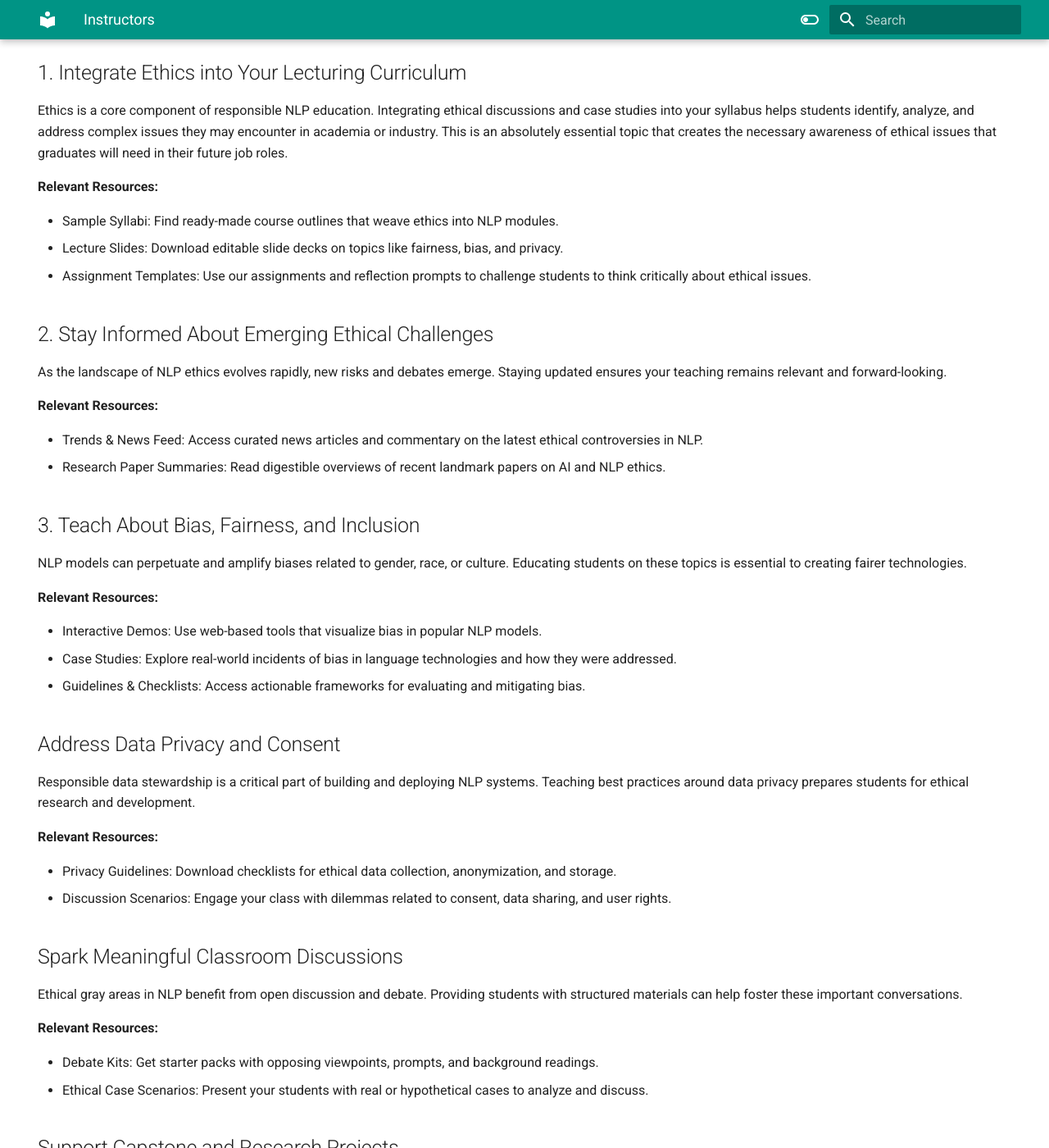
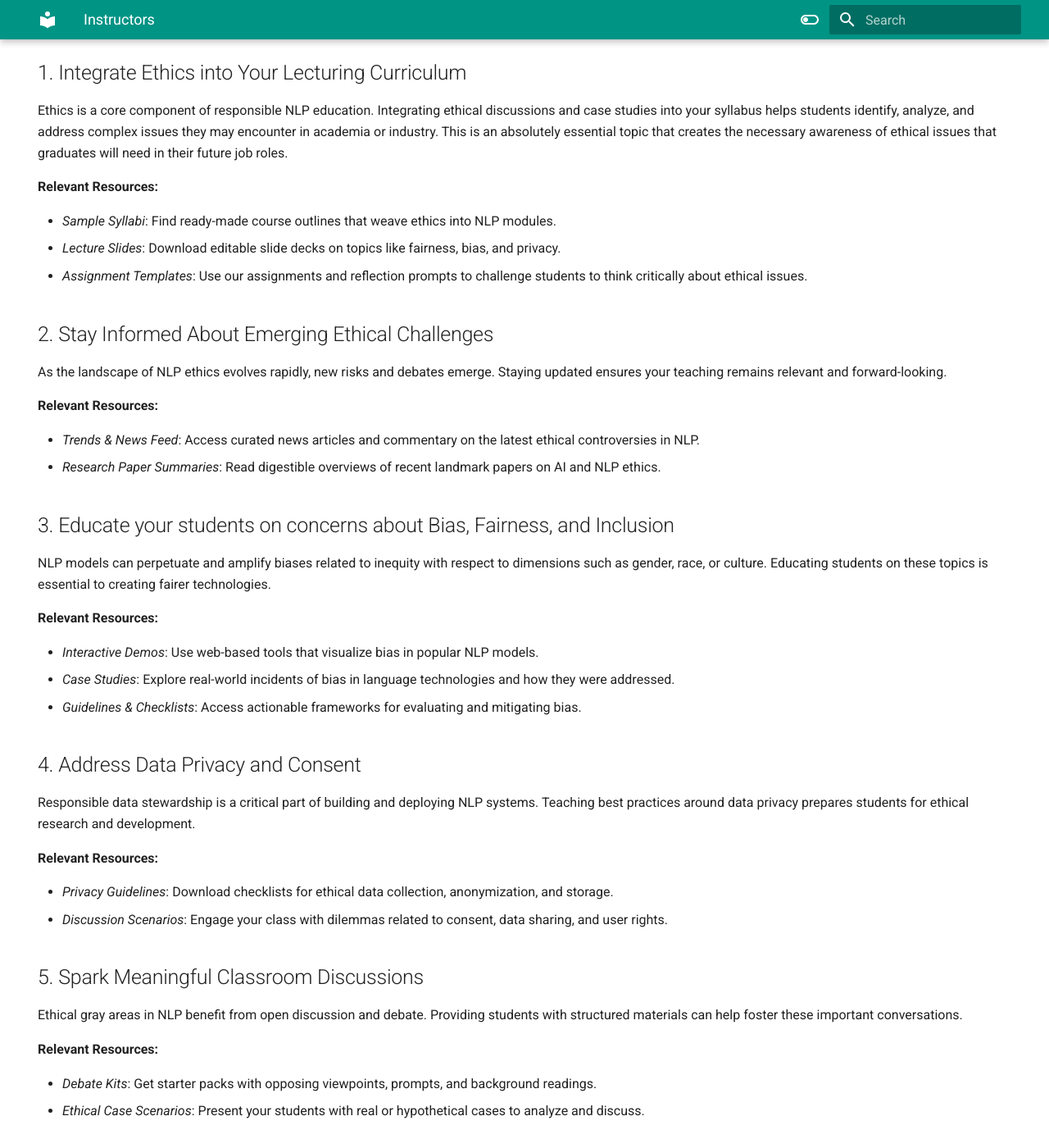
Before and after one commit to knmnyn/ethics-website, an MkDocs documentation site: the page built from docs/roles/instructors.md, in a window 1280 px wide and 1400 px high, scrolled down 273 px. Shown: the whole window at 82% size. Built offline with MkDocs 1.6.1 and Material for MkDocs 9.7.7, drawn with Linux system fonts in a browser that asks for light colours; some of the changed text lies outside the part shown.

```diff
--- a/docs/roles/instructors.md
+++ b/docs/roles/instructors.md
@@ -12,9 +12,9 @@ Ethics is a core component of responsible NLP education. Integrating ethical dis
 
 **Relevant Resources:**
 
-* Sample Syllabi: Find ready-made course outlines that weave ethics into NLP modules.
-* Lecture Slides: Download editable slide decks on topics like fairness, bias, and privacy.
-* Assignment Templates: Use our assignments and reflection prompts to challenge students to think critically about ethical issues.
+* *Sample Syllabi*: Find ready-made course outlines that weave ethics into NLP modules.
+* *Lecture Slides*: Download editable slide decks on topics like fairness, bias, and privacy.
+* *Assignment Templates*: Use our assignments and reflection prompts to challenge students to think critically about ethical issues.
 
 ## 2. Stay Informed About Emerging Ethical Challenges
 
@@ -22,45 +22,45 @@ As the landscape of NLP ethics evolves rapidly, new risks and debates emerge. St
 
 **Relevant Resources:**
 
-* Trends & News Feed: Access curated news articles and commentary on the latest ethical controversies in NLP.
-* Research Paper Summaries: Read digestible overviews of recent landmark papers on AI and NLP ethics.
+* *Trends & News Feed*: Access curated news articles and commentary on the latest ethical controversies in NLP.
+* *Research Paper Summaries*: Read digestible overviews of recent landmark papers on AI and NLP ethics.
 
-## 3. Teach About Bias, Fairness, and Inclusion
+## 3. Educate your students on concerns about Bias, Fairness, and Inclusion
 
-NLP models can perpetuate and amplify biases related to gender, race, or culture. Educating students on these topics is essential to creating fairer technologies.
+NLP models can perpetuate and amplify biases related to inequity with respect to dimensions such as gender, race, or culture. Educating students on these topics is essential to creating fairer technologies.
 
 **Relevant Resources:**
 
-* Interactive Demos: Use web-based tools that visualize bias in popular NLP models.
-* Case Studies: Explore real-world incidents of bias in language technologies and how they were addressed.
-* Guidelines & Checklists: Access actionable frameworks for evaluating and mitigating bias.
+* *Interactive Demos*: Use web-based tools that visualize bias in popular NLP models.
+* *Case Studies*: Explore real-world incidents of bias in language technologies and how they were addressed.
+* *Guidelines & Checklists*: Access actionable frameworks for evaluating and mitigating bias.
 
-## Address Data Privacy and Consent
+## 4. Address Data Privacy and Consent
 
 Responsible data stewardship is a critical part of building and deploying NLP systems. Teaching best practices around data privacy prepares students for ethical research and development.
 
 **Relevant Resources:**
 
-* Privacy Guidelines: Download checklists for ethical data collection, anonymization, and storage.
-* Discussion Scenarios: Engage your class with dilemmas related to consent, data sharing, and user rights.
+* *Privacy Guidelines*: Download checklists for ethical data collection, anonymization, and storage.
+* *Discussion Scenarios*: Engage your class with dilemmas related to consent, data sharing, and user rights.
 
-## Spark Meaningful Classroom Discussions
+## 5. Spark Meaningful Classroom Discussions
 
 Ethical gray areas in NLP benefit from open discussion and debate. Providing students with structured materials can help foster these important conversations.
 
 **Relevant Resources:**
 
-* Debate Kits: Get starter packs with opposing viewpoints, prompts, and background readings.
-* Ethical Case Scenarios: Present your students with real or hypothetical cases to analyze and discuss.
+* *Debate Kits*: Get starter packs with opposing viewpoints, prompts, and background readings.
+* *Ethical Case Scenarios*: Present your students with real or hypothetical cases to analyze and discuss.
 
-## Support Capstone and Research Projects
+## 6. Support Capstone and Research Projects
 
 Capstone projects and student research require ethical oversight and critical thinking. Our resources help instructors and students consider ethical implications from the outset.
 
 **Relevant Resources:**
 
-* Project Planning Worksheets: Checklists to help students identify potential ethical pitfalls early.
-* Ethics Review Templates: Forms and guidelines for student-led ethical review processes.
+* *Project Planning Worksheets*: Checklists to help students identify potential ethical pitfalls early.
+* *Ethics Review Templates*: Forms and guidelines for student-led ethical review processes.
 
 ## Access Community and Expert Guidance
 
@@ -68,8 +68,8 @@ Connecting with peers and experts fosters knowledge-sharing and continuous impro
 
 **Relevant Resources:**
 
-* Online Forums: Participate in educator discussion boards to share ideas and ask questions.
-* Expert Webinars: Attend live or recorded talks from leading voices in NLP and AI ethics.
+* *Online Forums*: Participate in educator discussion boards to share ideas and ask questions.
+* *Expert Webinars*: Attend live or recorded talks from leading voices in NLP and AI ethics.
 
 ## Discover Teaching Aids and Multimedia Content
 
@@ -77,8 +77,8 @@ Engaging multimedia and interactive tools enhance student learning and make comp
 
 **Relevant Resources:**
 
-* Video Explainers: Short, expert-led videos introducing key ethical topics.
-* Infographics & Visual Guides: Downloadable resources to use in lectures or assignments.
+* *Video Explainers*: Short, expert-led videos introducing key ethical topics.
+* *Infographics & Visual Guides*: Downloadable resources to use in lectures or assignments.
 
 Start Exploring Today!
 
```
